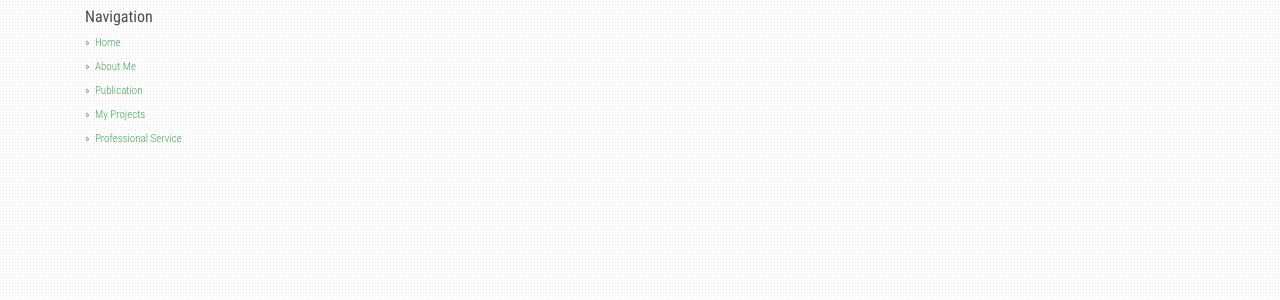
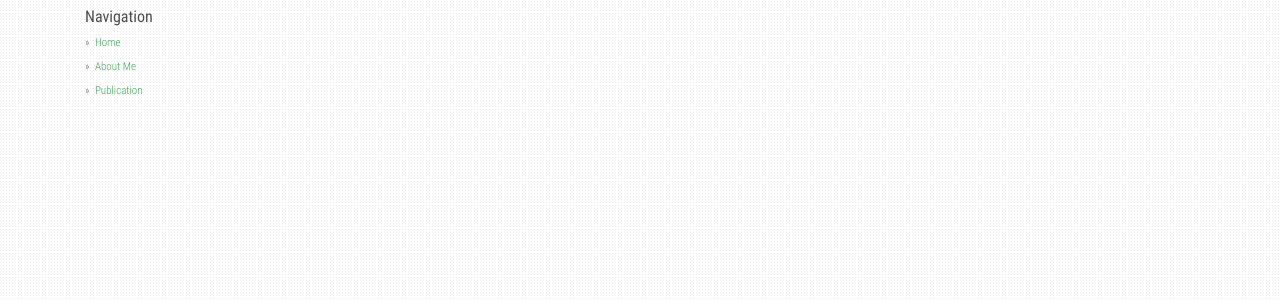
Before and after one commit to liana-lin/liana-lin.github.io, a Jekyll site: the page built from index.html, in a window 1280 px wide. Shown: the part 422-722 px from the top of the page. Built offline with Jekyll 4.4.1, drawn with Linux system fonts in a browser that asks for light colours; the list of posts is cut into pages by our own code.

Commit message:
delete folder

```diff
--- a/_config.yml
+++ b/_config.yml
@@ -32,10 +32,6 @@ urls:
       url: /about/
     - text: Publication
       url: /publications/
-    - text: My Projects
-      url: /projects/
-    - text: Professional Service
-      url: /services/
 
 url: "https://liana-lin.github.io"
 baseurl: ""
```
